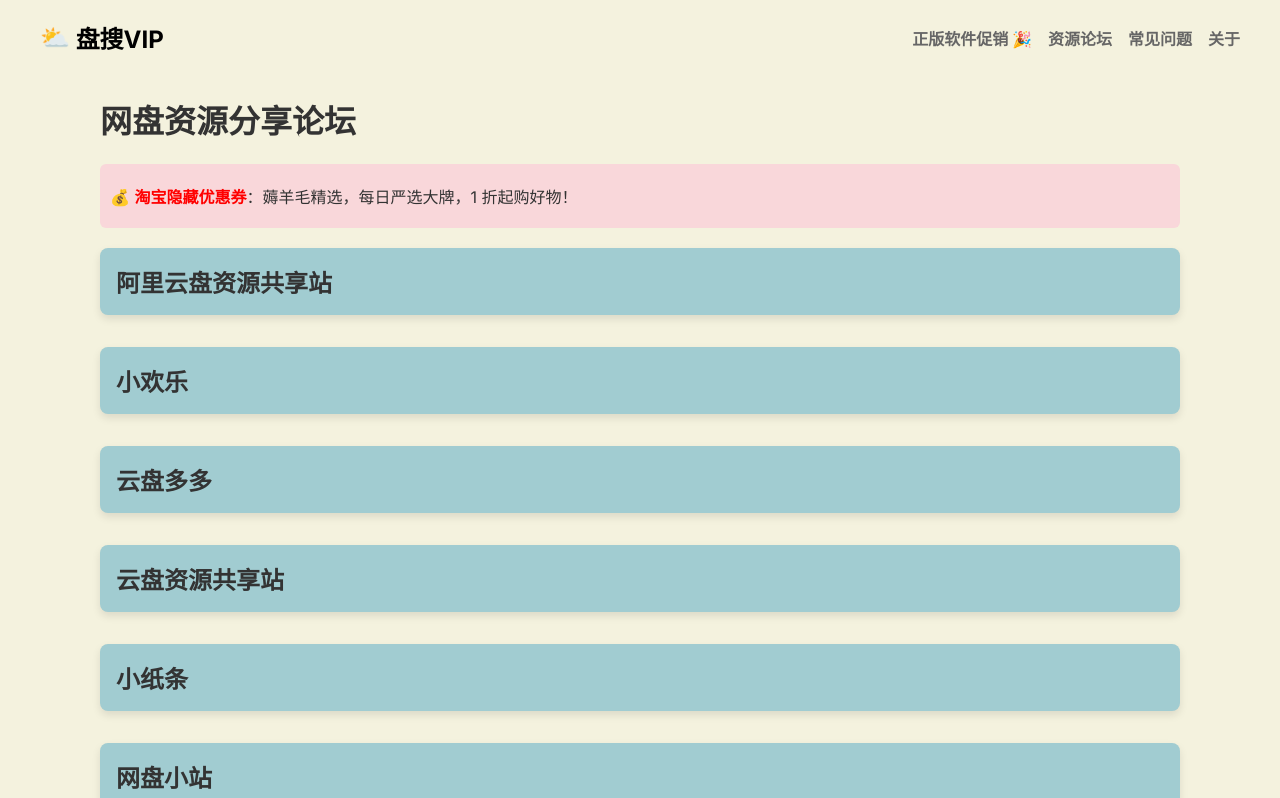
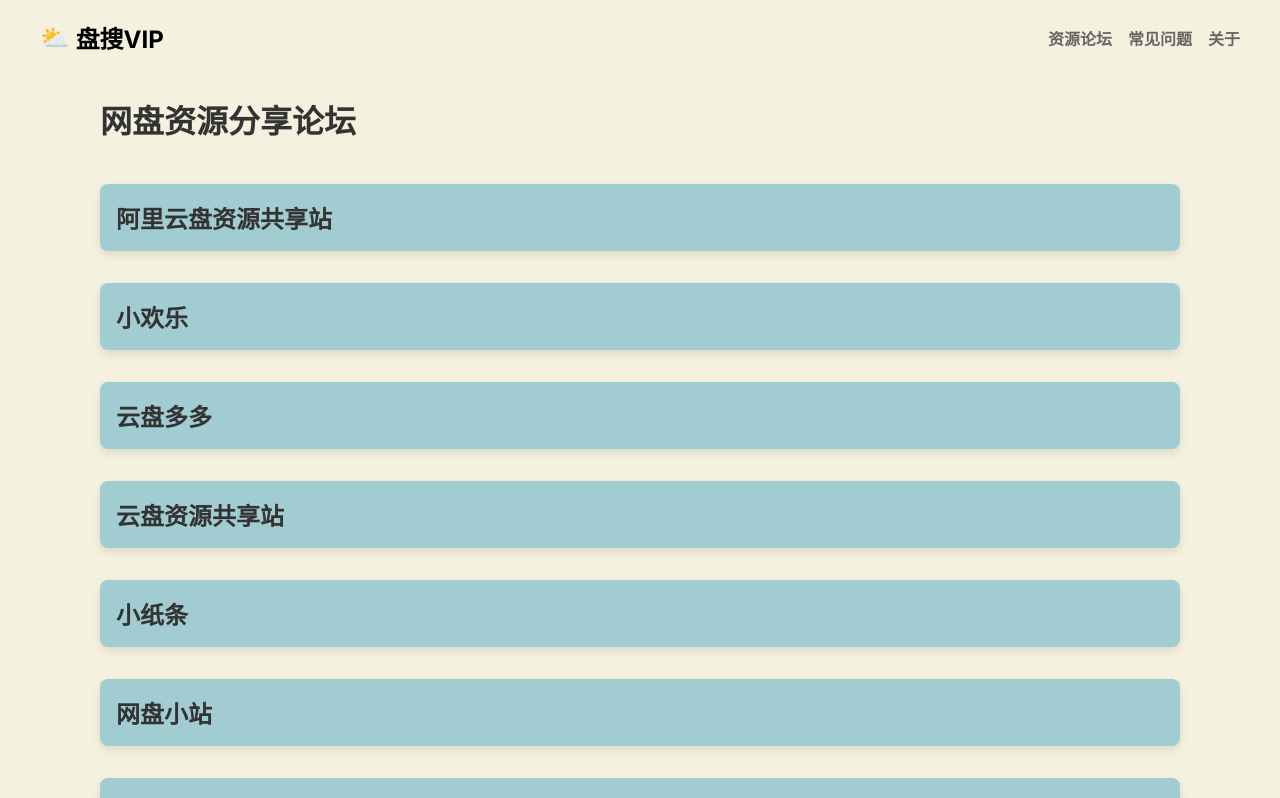
Before and after one commit to rokcso/pansou-vip, a Next.js app: page /forum in a window 1280 px wide. Shown: the top 798 px of the page. Built offline with nearby package versions, Linux system fonts and the light colour scheme.

Commit message:
delete ad

```diff
--- a/app/components/header/index.js
+++ b/app/components/header/index.js
@@ -13,9 +13,9 @@ export default function () {
         <div className={styles.headerLink}>
           {/* <a href="https://rydnl.yhzu.cn/" title="淘宝优惠商城">
             <span>
-              <b>💸 淘宝隐藏优惠券</b>
+              <b>淘宝隐藏优惠券 💸</b>
             </span>
-          </a> */}
+          </a>
           <a
             href="https://lizhi.shop/site/discount/id/618?cid=y39pjk8l"
             title="数码荔枝商城页"
@@ -23,7 +23,7 @@ export default function () {
             <span>
               <b>正版软件促销 🎉</b>
             </span>
-          </a>
+          </a> */}
           <a href="/forum" title="网盘资源分享论坛导航">
             <span>
               <b>资源论坛</b>
--- a/app/faq/page.js
+++ b/app/faq/page.js
@@ -13,7 +13,7 @@ export default function Home() {
   return (
     <div>
       <h1>盘搜VIP 使用指南</h1>
-      <AdBanner />
+      {/* <AdBanner /> */}
       <div>
         <h2>常见问题</h2>
         <div>
--- a/app/forum/page.js
+++ b/app/forum/page.js
@@ -15,7 +15,7 @@ export default function Home() {
   return (
     <div>
       <h1>网盘资源分享论坛</h1>
-      <AdBanner />
+      {/* <AdBanner /> */}
       <div className={styles.siteList}>
         {forumSites.map((cardInfo, index) => (
           <Card key={index} cardInfo={cardInfo} />
--- a/app/page.js
+++ b/app/page.js
@@ -110,7 +110,7 @@ export default function Home() {
   return (
     <div>
       <Hero lastUpdateDateStr={lastUpdateDateStr} siteCount={allSiteCount} />
-      <AdBanner />
+      {/* <AdBanner /> */}
       <div className={styles.main}>
         <div>
           <h2>精选工具</h2>
@@ -220,7 +220,7 @@ export default function Home() {
           ))}
         </div>
       </div>
-      <AdBanner />
+      {/* <AdBanner /> */}
       <button
         className={styles.backToTopBtn}
         title="回到顶部"
```
